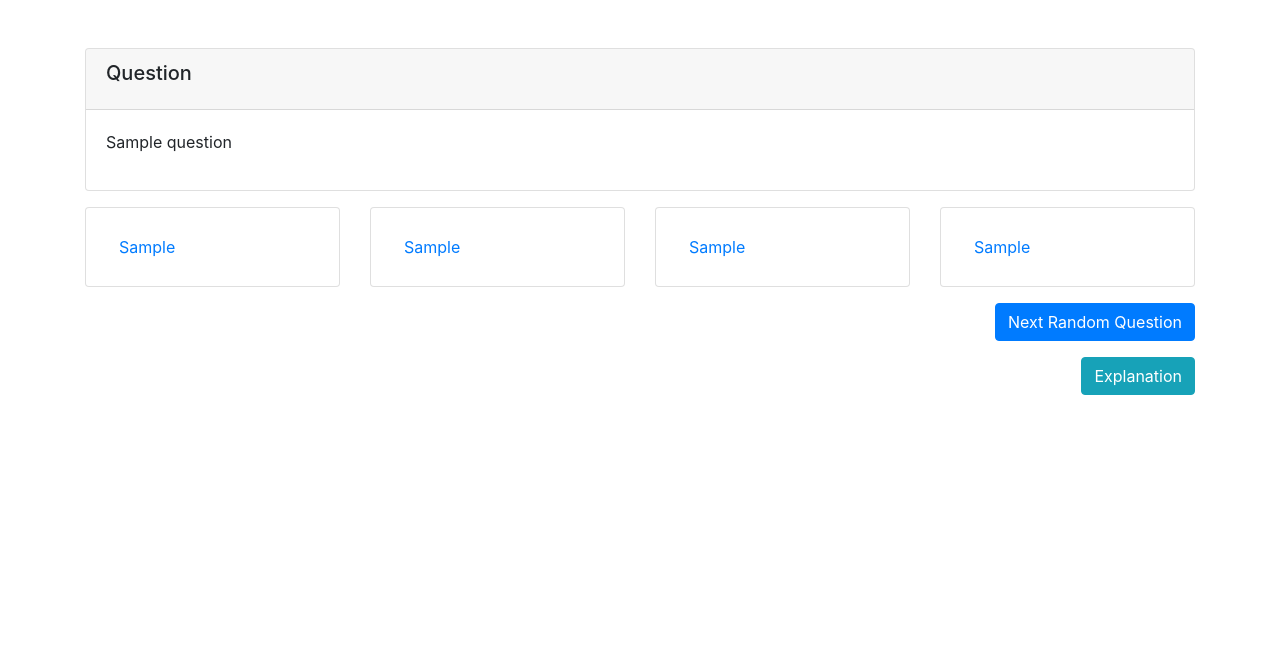
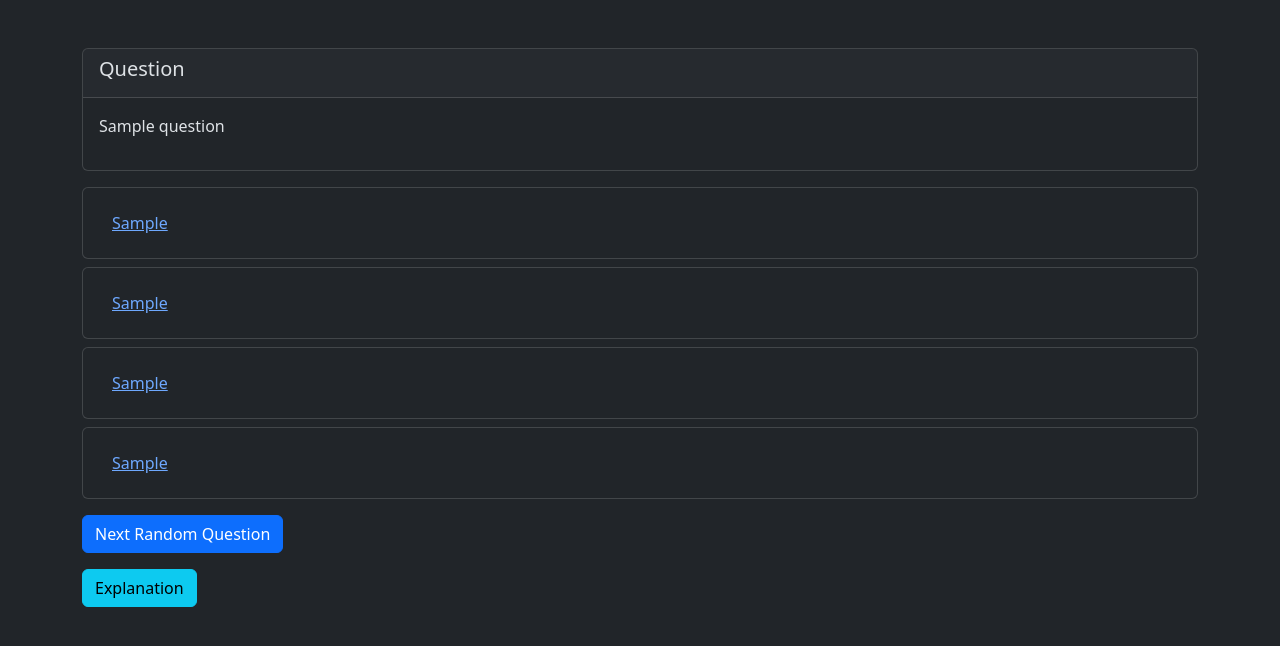
Before and after one commit to Bartemnius/QuizApplication, a Spring app: template src/main/resources/templates/question-view.html in a window 1280 px wide. Shown: the top 646 px of the page. Run offline with Thymeleaf, Linux system fonts and the light colour scheme; the template is opened without the code that fills it: most values are stand-ins (such as "Sample title", 1, 10 or a date in 2020); data that the repository does not hold is empty.

Commit message:
Add extra category as new questions were added to DB.
Also dark theme mode has been added.

```diff
--- a/src/main/java/com/project/quizapp/utils/Category.java
+++ b/src/main/java/com/project/quizapp/utils/Category.java
@@ -4,5 +4,7 @@ public enum Category {
     JAVA,
     LINUX,
     GIT,
-    SPRING
+    SPRING,
+    VARIOUS,
+    SQL
 }
--- a/src/main/resources/templates/question-view.html
+++ b/src/main/resources/templates/question-view.html
@@ -5,11 +5,10 @@
     <meta name="viewport" content="width=device-width, initial-scale=1.0">
     <title>Question View</title>
     <!-- Add Bootstrap -->
-    <link rel="stylesheet" href="https://stackpath.bootstrapcdn.com/bootstrap/4.5.2/css/bootstrap.min.css">
+    <link href="https://cdn.jsdelivr.net/npm/bootstrap@5.3.3/dist/css/bootstrap.min.css" rel="stylesheet" integrity="sha384-QWTKZyjpPEjISv5WaRU9OFeRpok6YctnYmDr5pNlyT2bRjXh0JMhjY6hW+ALEwIH" crossorigin="anonymous">
 </head>
-<body>
 
-
+<body data-bs-theme="dark">
 <!--Success or failure alert-->
 <th:block th:switch="${result}">
     <div th:case="'null'"></div> <!--When page is reloaded don't show any-->
@@ -32,7 +31,7 @@
 
     <!-- Answer cards -->
     <div class="row mt-3">
-        <div class="col-md-3">
+        <div class="col-12">
             <div class="card">
                 <div class="card-body">
                     <form  th:action="@{/answer}" th:object="${ans}" method="post">
@@ -43,7 +42,7 @@
                 </div>
             </div>
         </div>
-        <div class="col-md-3">
+        <div class="col-12 mt-2">
             <div class="card">
                 <div class="card-body">
                     <form  th:action="@{/answer}" th:object="${ans}" method="post">
@@ -54,7 +53,7 @@
                 </div>
             </div>
         </div>
-        <div class="col-md-3">
+        <div class="col-12 mt-2">
             <div class="card">
                 <div class="card-body">
                     <form  th:action="@{/answer}" th:object="${ans}" method="post">
@@ -65,7 +64,7 @@
                 </div>
             </div>
         </div>
-        <div class="col-md-3">
+        <div class="col-12 mt-2">
             <div class="card">
                 <div class="card-body">
                     <form  th:action="@{/answer}" th:object="${ans}" method="post">
@@ -113,9 +112,8 @@
     </div>
 </div>
 
-<!-- jQuery and Bootstrap JS -->
-<script src="https://code.jquery.com/jquery-3.5.1.slim.min.js"></script>
-<script src="https://cdn.jsdelivr.net/npm/popper.js@1.16.0/dist/umd/popper.min.js"></script>
-<script src="https://stackpath.bootstrapcdn.com/bootstrap/4.5.2/js/bootstrap.min.js"></script>
+<!--Bootstrap JS -->
+<link href="https://cdn.jsdelivr.net/npm/bootstrap@5.3.3/dist/css/bootstrap.min.css" rel="stylesheet"
+      integrity="sha384-QWTKZyjpPEjISv5WaRU9OFeRpok6YctnYmDr5pNlyT2bRjXh0JMhjY6hW+ALEwIH" crossorigin="anonymous">
 </body>
 </html>
```
